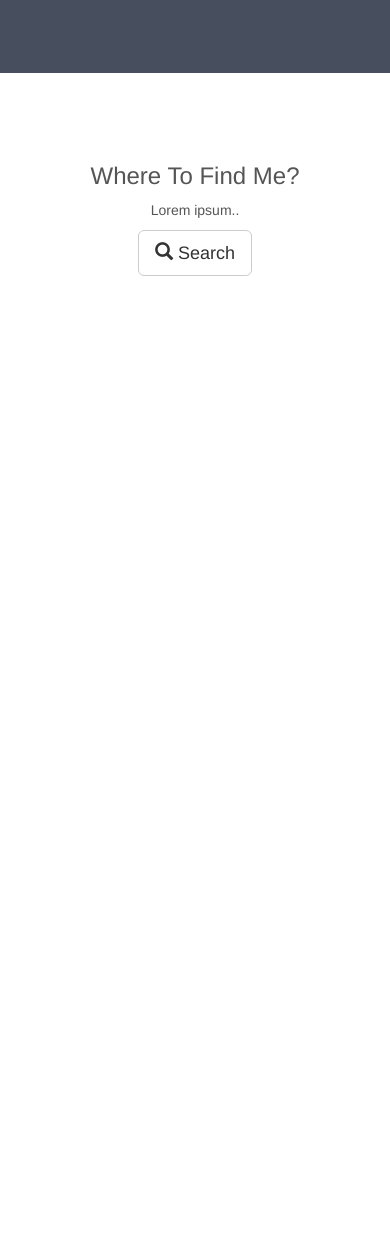
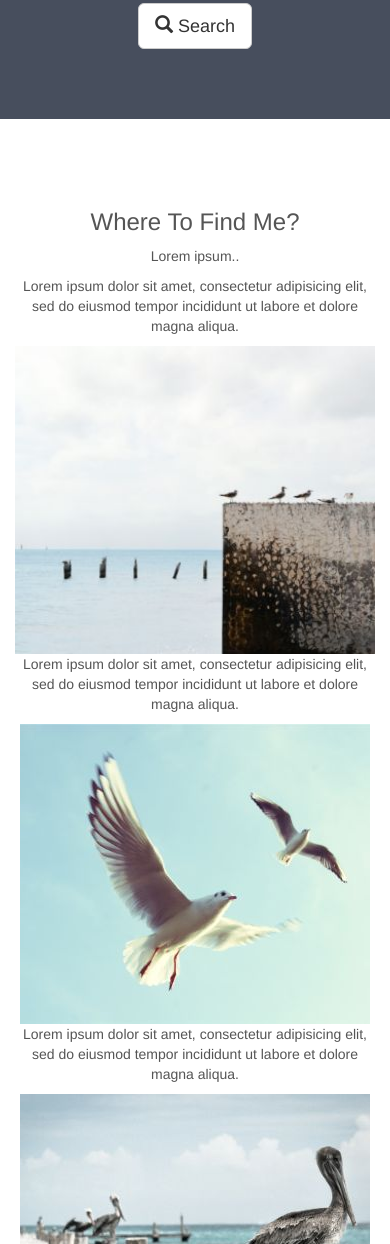
Before and after one commit to Slipsager/mmd3fall17.github.io, a plain HTML site: page who_am_i_onepage/index.html in a window 390 px wide. Shown: the part 756-2000 px from the top of the page. Before the commit the page ends 1102 px from the top, so only its background shows below. Drawn offline with nearby package versions, Linux system fonts and the light colour scheme.

Commit message:
add some responsiveness

```diff
--- a/who_am_i_onepage/index.html
+++ b/who_am_i_onepage/index.html
@@ -43,14 +43,30 @@
 <div class="container-fluid bg-2 text-center">
   <h3>What Am I?</h3>
   <p>Lorem ipsum..</p>
+  <a href="#" class="btn btn-default btn-lg">
+  <span class="glyphicon glyphicon-search"></span> Search
+  </a>
 </div>
 
 <div class="container-fluid bg-3 text-center">
   <h3>Where To Find Me?</h3>
   <p>Lorem ipsum..</p>
-  <a href="#" class="btn btn-default btn-lg">
-  <span class="glyphicon glyphicon-search"></span> Search
-</a>
+
+
+  <div class="row">
+    <div class="col-sm-4">
+      <p>Lorem ipsum dolor sit amet, consectetur adipisicing elit, sed do eiusmod tempor incididunt ut labore et dolore magna aliqua.</p>
+      <img src="image/birds1.jpg"  class="img-responsive" style="width:100%" alt="Image">
+    </div>
+    <div class="col-sm-4">
+      <p>Lorem ipsum dolor sit amet, consectetur adipisicing elit, sed do eiusmod tempor incididunt ut labore et dolore magna aliqua.</p>
+      <img src="image/birds2.jpg" alt="Image">
+    </div>
+    <div class="col-sm-4">
+      <p>Lorem ipsum dolor sit amet, consectetur adipisicing elit, sed do eiusmod tempor incididunt ut labore et dolore magna aliqua.</p>
+      <img src="image/birds3.jpg" alt="Image">
+    </div>
+
 </div>
 
 </body>
```
